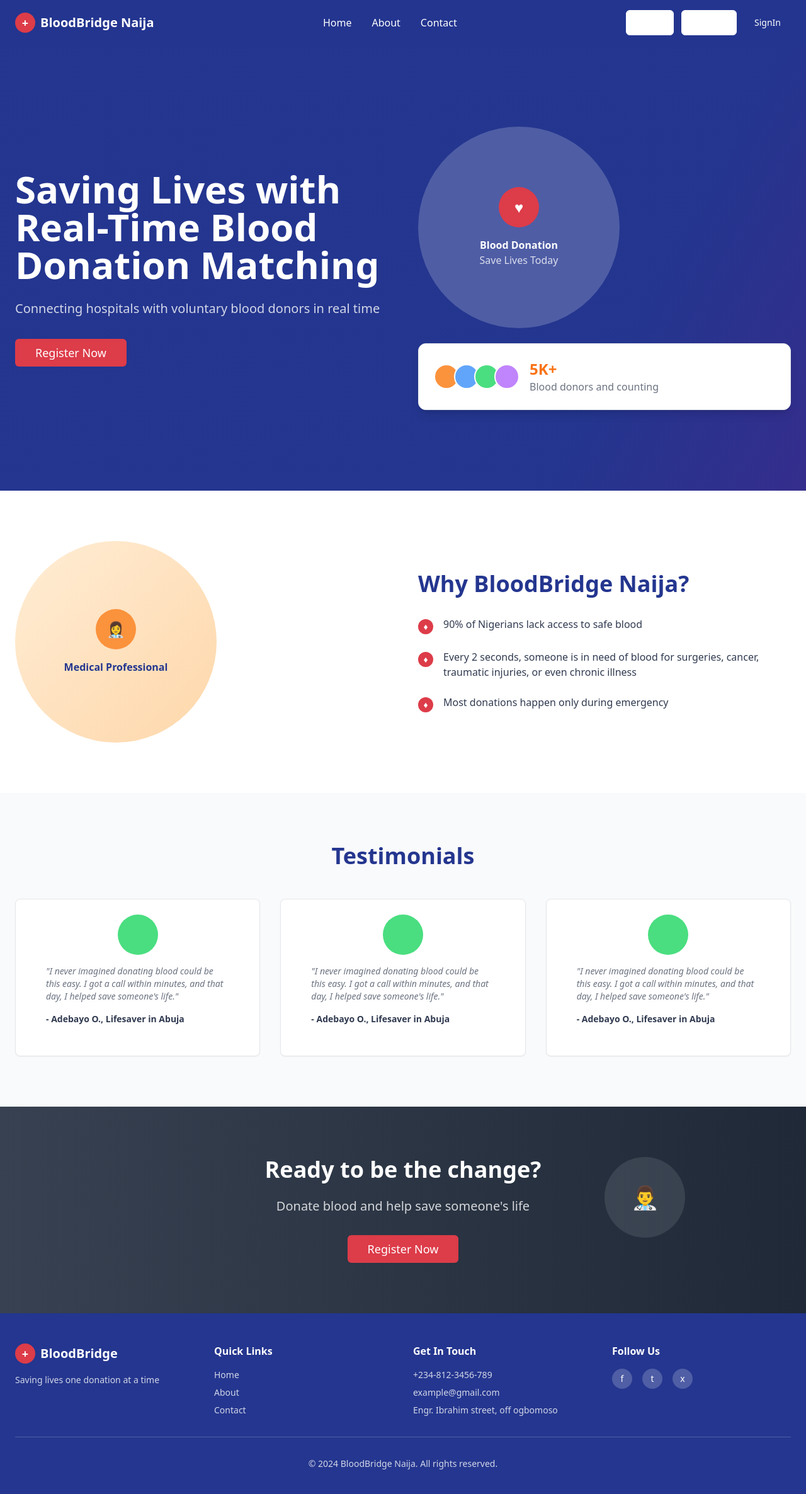
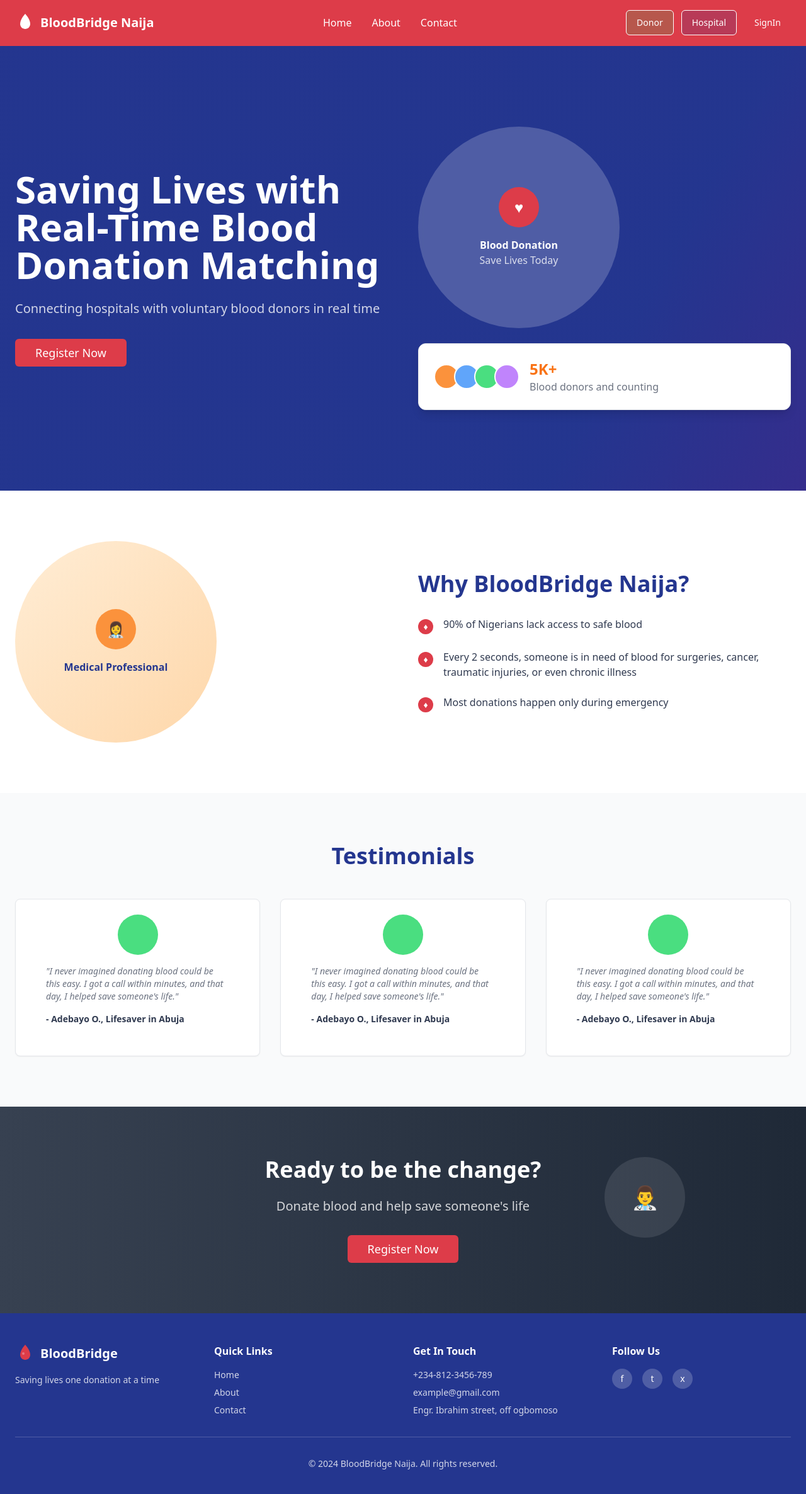
Before and after one commit to Bigdee001-dev/blood-bridge, a React (Vite) app: page / in a window 1280 px wide. Shown: the top 2372 px of the page at 63% size. Built offline with nearby package versions, Linux system fonts and the light colour scheme.

Commit message:
Refactor navigation bar styling
Update navigation bar to be red, apply unique colors to donor and hospital buttons that match the landing page, and generate a blood-like image for the logo.

```diff
--- a/src/pages/Landing.tsx
+++ b/src/pages/Landing.tsx
@@ -1,3 +1,4 @@
+
 import { Button } from "@/components/ui/button";
 import { Card, CardContent } from "@/components/ui/card";
 import { Link } from "react-router-dom";
@@ -5,34 +6,48 @@ import { Link } from "react-router-dom";
 const Landing = () => {
   return (
     <div className="min-h-screen bg-gradient-to-br from-deep-blue via-primary to-purple-900">
-      {/* Navigation - Made sticky */}
-      <nav className="sticky top-0 z-50 flex items-center justify-between px-6 py-4 bg-primary/90 backdrop-blur-sm border-b border-primary/30">
+      {/* Navigation - Made sticky with red background */}
+      <nav className="sticky top-0 z-50 flex items-center justify-between px-6 py-4 bg-blood-red backdrop-blur-sm border-b border-blood-red/30">
         <div className="flex items-center gap-2">
-          <div className="w-8 h-8 bg-blood-red rounded-full flex items-center justify-center">
-            <span className="text-white text-lg font-bold">+</span>
+          {/* Blood drop logo */}
+          <div className="w-8 h-8 flex items-center justify-center">
+            <svg
+              width="32"
+              height="32"
+              viewBox="0 0 32 32"
+              fill="none"
+              xmlns="http://www.w3.org/2000/svg"
+              className="text-white"
+            >
+              <path
+                d="M16 2C16 2 8 10 8 18C8 22.4183 11.5817 26 16 26C20.4183 26 24 22.4183 24 18C24 10 16 2 16 2Z"
+                fill="currentColor"
+              />
+              <circle cx="13" cy="16" r="2" fill="rgba(255,255,255,0.3)" />
+            </svg>
           </div>
           <span className="text-white text-xl font-semibold">BloodBridge Naija</span>
         </div>
 
         <div className="hidden md:flex items-center gap-8">
-          <Link to="/" className="text-white hover:text-light-blue transition-colors">Home</Link>
-          <Link to="/about" className="text-white hover:text-light-blue transition-colors">About</Link>
-          <Link to="/contact" className="text-white hover:text-light-blue transition-colors">Contact</Link>
+          <Link to="/" className="text-white hover:text-white/80 transition-colors">Home</Link>
+          <Link to="/about" className="text-white hover:text-white/80 transition-colors">About</Link>
+          <Link to="/contact" className="text-white hover:text-white/80 transition-colors">Contact</Link>
         </div>
 
         <div className="flex items-center gap-3">
           <Link to="/donor-signup">
-            <Button variant="outline" className="text-white border-white hover:bg-white/20 hover:text-white">
+            <Button variant="outline" className="text-white border-white bg-success-green/20 hover:bg-success-green hover:text-white hover:border-success-green transition-all">
               Donor
             </Button>
           </Link>
           <Link to="/hospital-signup">
-            <Button variant="outline" className="text-white border-white hover:bg-white/20 hover:text-white">
+            <Button variant="outline" className="text-white border-white bg-deep-blue/20 hover:bg-deep-blue hover:text-white hover:border-deep-blue transition-all">
               Hospital
             </Button>
           </Link>
           <Link to="/signin">
-            <Button variant="ghost" className="text-white border-white hover:bg-white/20">
+            <Button variant="ghost" className="text-white hover:bg-white/20">
               SignIn
             </Button>
           </Link>
@@ -186,8 +201,21 @@ const Landing = () => {
           <div className="grid md:grid-cols-4 gap-8 mb-8">
             <div>
               <div className="flex items-center gap-2 mb-4">
-                <div className="w-8 h-8 bg-blood-red rounded-full flex items-center justify-center">
-                  <span className="text-white text-lg font-bold">+</span>
+                <div className="w-8 h-8 flex items-center justify-center">
+                  <svg
+                    width="32"
+                    height="32"
+                    viewBox="0 0 32 32"
+                    fill="none"
+                    xmlns="http://www.w3.org/2000/svg"
+                    className="text-blood-red"
+                  >
+                    <path
+                      d="M16 2C16 2 8 10 8 18C8 22.4183 11.5817 26 16 26C20.4183 26 24 22.4183 24 18C24 10 16 2 16 2Z"
+                      fill="currentColor"
+                    />
+                    <circle cx="13" cy="16" r="2" fill="rgba(255,255,255,0.3)" />
+                  </svg>
                 </div>
                 <span className="text-xl font-semibold">BloodBridge</span>
               </div>
```
